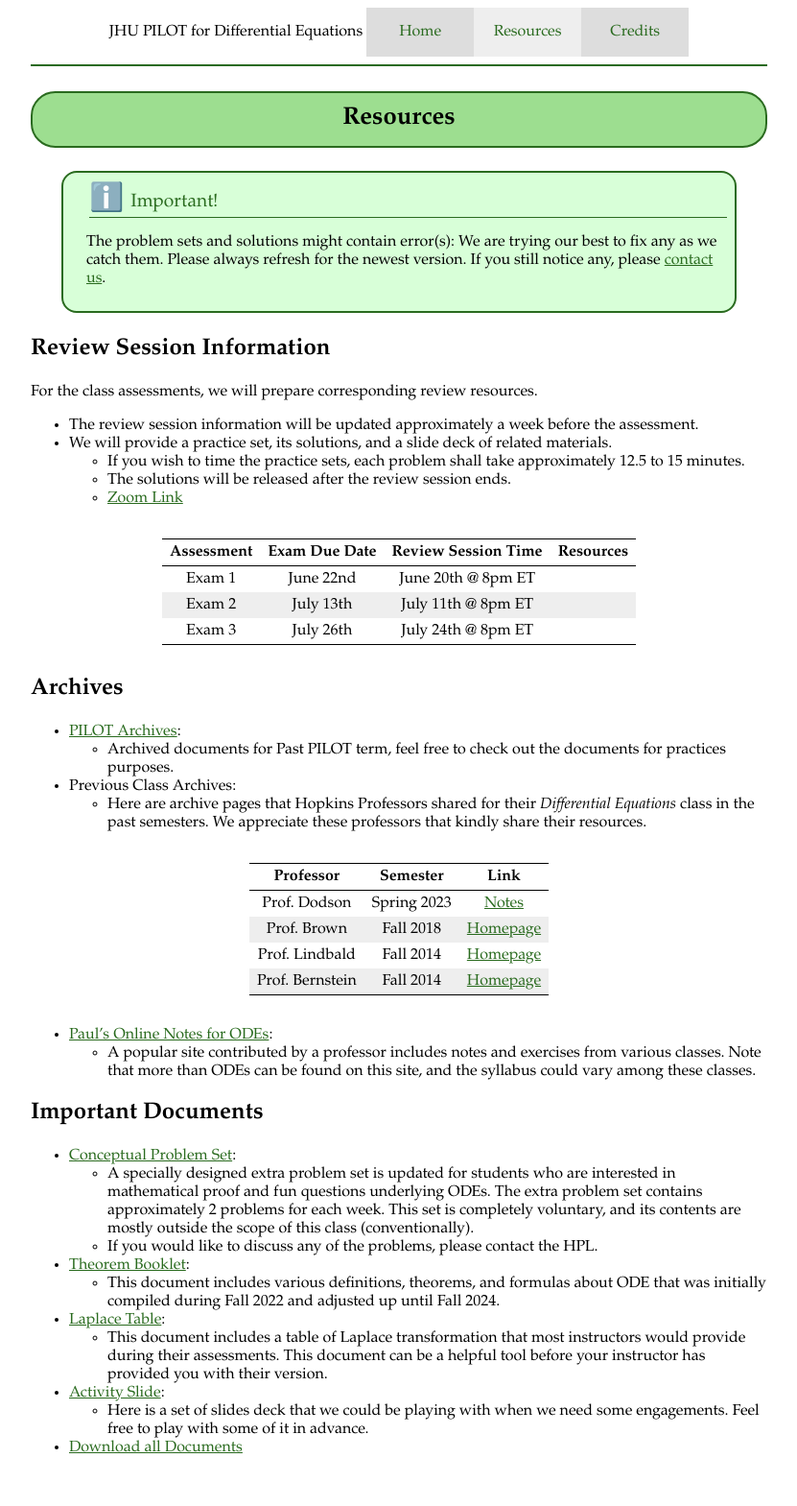
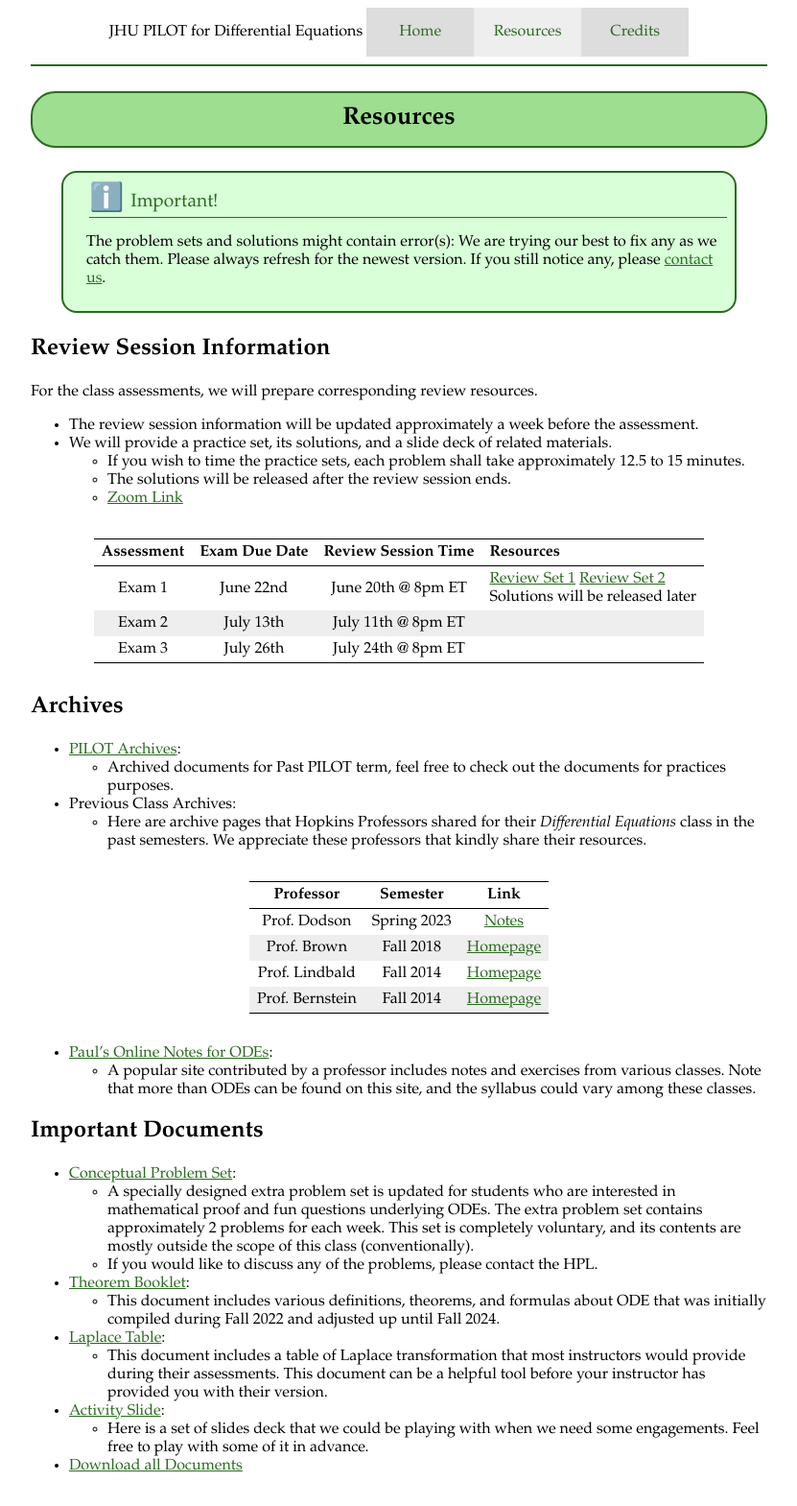
Before and after one commit to JHU-ODE-PILOT/SU25, a Jekyll site: the page built from resources.md, in a window 1280 px wide. Shown: the whole page at 96% size, without its empty margins (224-1055 px from the left). Built offline with Jekyll 4.4.1, drawn with Linux system fonts in a browser that asks for light colours.

Commit message:
added review sets for Exam 1

```diff
--- a/resources.md
+++ b/resources.md
@@ -22,11 +22,10 @@ For the class assessments, we will prepare corresponding review resources.
 
 | Assessment | Exam Due Date | Review Session Time | Resources |
 |:----------:|:---------:|:-------------------:|:----------|
-| Exam 1 | June 22nd | June 20th @ 8pm ET |  |
+| Exam 1 | June 22nd | June 20th @ 8pm ET | [Review Set 1](/PSets/Exam_1-PS1.pdf) [Review Set 2](/PSets/Exam_1-PS2.pdf) <br> Solutions will be released later |
 | Exam 2 | July 13th | July 11th @ 8pm ET |  |
 | Exam 3 | July 26th | July 24th @ 8pm ET |  |
 
-<!-- [Review Set 1](/PSets/Exam_1-PS1.pdf) [Review Set 2](/PSets/Exam_1-PS2.pdf)  -->
 
 ## Archives
 
```
Also changed, not shown: 4 other files.
